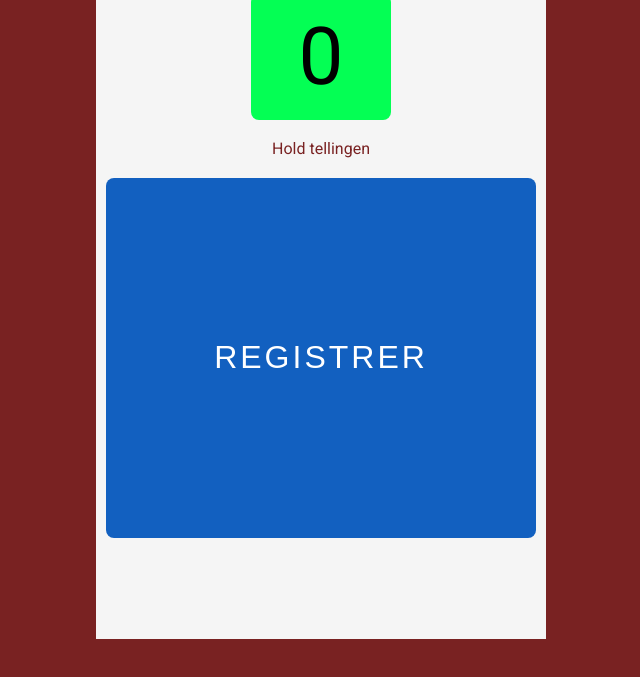
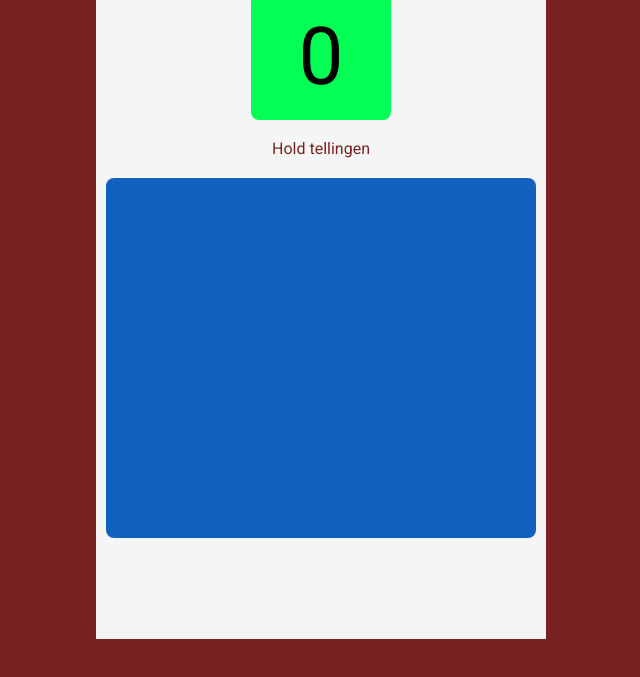
Before and after one commit to Frode10/people-count, a plain HTML site: page index.html in a window 1280 px wide. Shown: the part 81-758 px from the top of the page, without its empty margins (319-959 px from the left). Drawn offline with Linux system fonts and the light colour scheme; a web font is replaced by a local one.

Commit message:
no button text

```diff
--- a/index.html
+++ b/index.html
@@ -14,7 +14,7 @@
         <h1>ANTALL</h1>
         <h2 id="count-el">0</h2>
         <p>Hold tellingen</p>
-        <button id="increment-btn" onclick="increment(); fadeEffect()">Registrer</button>
+        <button id="increment-btn" onclick="increment(); fadeEffect()"></button>
 
 
     </div>
```
